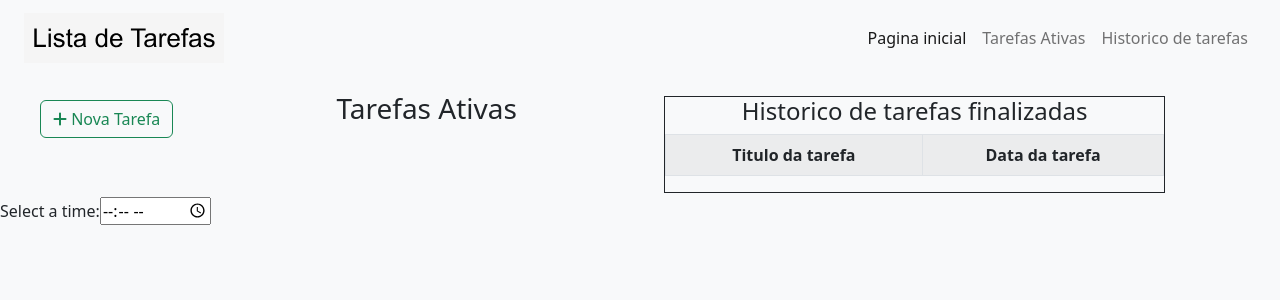
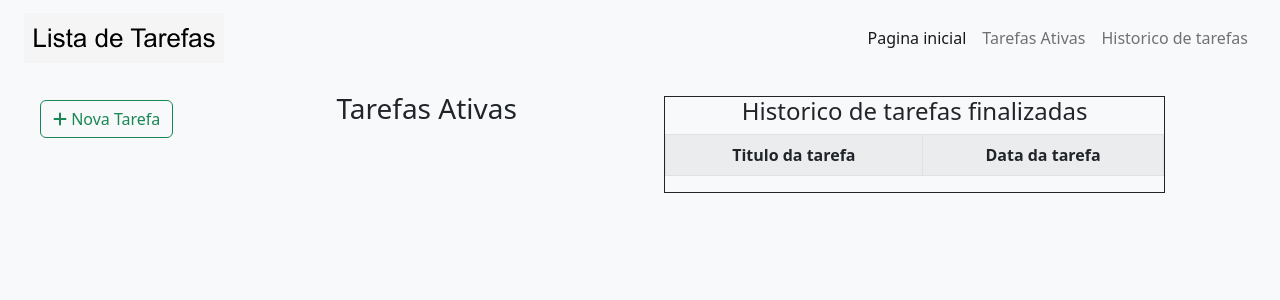
Before and after one commit to Rafael0125/controle-de-tarefas, an Angular app in the folder controleTarefas/: page /tela-inicial in a window 1280 px wide. Shown: the top 300 px of the page. Built offline with nearby package versions, Linux system fonts and the light colour scheme.

Commit message:
Update tela-inicial.component.html

```diff
--- a/controleTarefas/src/app/tela-inicial/tela-inicial.component.html
+++ b/controleTarefas/src/app/tela-inicial/tela-inicial.component.html
@@ -120,7 +120,3 @@
     </div>
 
 </div>
-
-
-<label for="appt">Select a time:</label>
-<input type="time" id="appt" name="appt">
```
